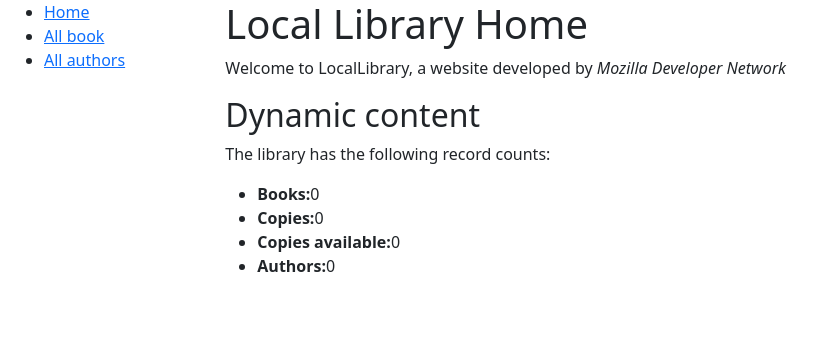
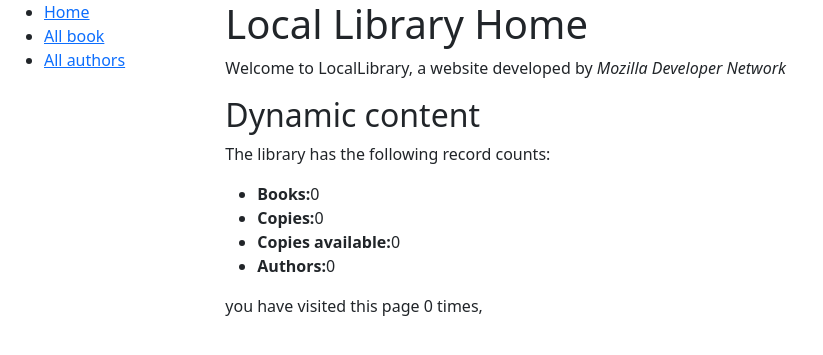
Before and after one commit to HungerforCodes/django_local_library, a Django app: page /catalog/ in a window 1280 px wide. Shown: the top 355 px of the page, without its empty margins (0-823 px from the left). Run offline with Django 5.2, Linux system fonts and the light colour scheme; data that the repository does not hold is empty.

Commit message:
added session

```diff
--- a/catalog/templates/index.html
+++ b/catalog/templates/index.html
@@ -14,4 +14,8 @@
         <li><strong>Copies available:</strong>{{ num_instance_available }}</li>
         <li><strong>Authors:</strong>{{ num_authors }}</li>
     </ul>
+
+    <p>
+        you have visited this page {{ num_visits }} time{{ num_visits|pluralize }},
+    </p>
 {% endblock %}
--- a/catalog/views.py
+++ b/catalog/views.py
@@ -17,11 +17,16 @@ def index(request):
     # the 'all()' is implied by default
     num_authors = Author.objects.count()
 
+    # number of visits
+    num_visits = request.session.get('num_visits', 0)
+    request.session['num_visits'] = num_visits + 1
+
     context = {
         'num_books': num_books,
         'num_instance': num_instance,
         'num_instance_available': num_instance_available,
         'num_authors': num_authors,
+        'num_visits': num_visits,
     }
 
     # render the html template index.html with the data in the context variable
```
